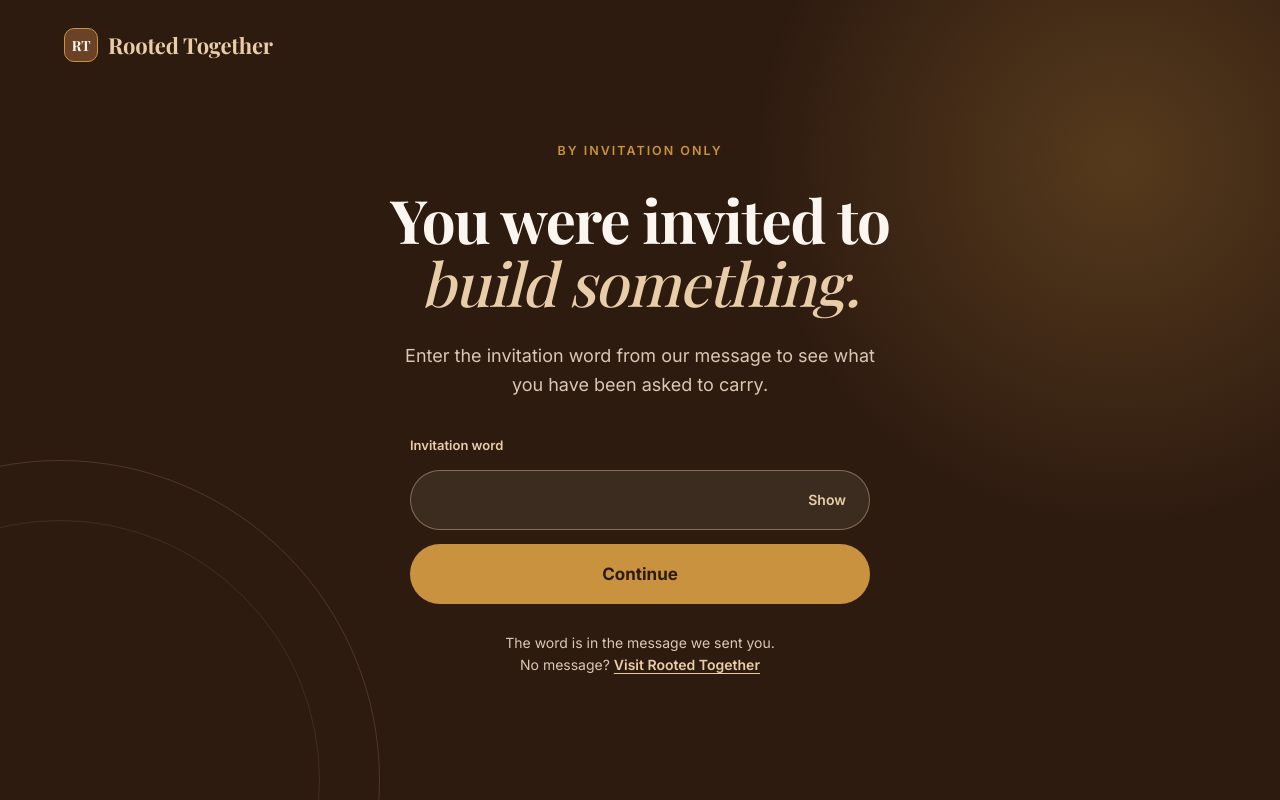
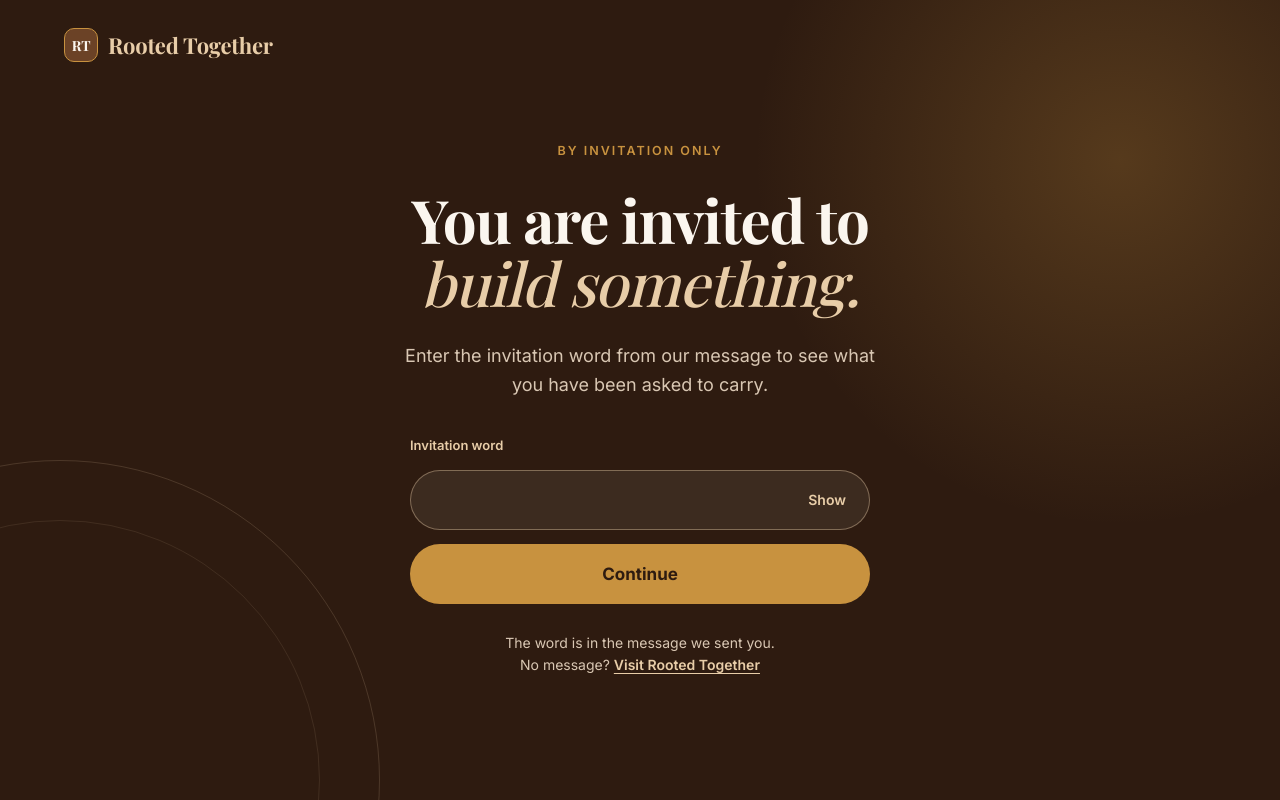
Before and after one commit to G-Rack/Onboarding-Rooted-Together-, a Next.js app: page /chosen in a window 1280 px wide. Built offline with nearby package versions, Linux system fonts and the light colour scheme; no server answers.

Commit message:
Invitation headline: You are invited

```diff
--- a/app/chosen/page.js
+++ b/app/chosen/page.js
@@ -16,7 +16,7 @@
   viewportFit: 'cover',
 }
 
-const title = 'You were invited | Rooted Together'
+const title = 'You are invited | Rooted Together'
 const description = 'A private invitation to help build a home for people who need spiritual support.'
 
 export const metadata = {
--- a/components/ChosenGate.js
+++ b/components/ChosenGate.js
@@ -20,7 +20,7 @@
       <div className="ch-gate-body">
         <div className="ch-gate-in">
           <div className="ch-eyebrow">By invitation only</div>
-          <h1 className="ch-gate-h">You were invited to <em>build something.</em></h1>
+          <h1 className="ch-gate-h">You are invited to <em>build something.</em></h1>
           <p className="ch-gate-lead">Enter the invitation word from our message to see what you have been asked to carry.</p>
 
           <form action={formAction} className="ch-form">
```
